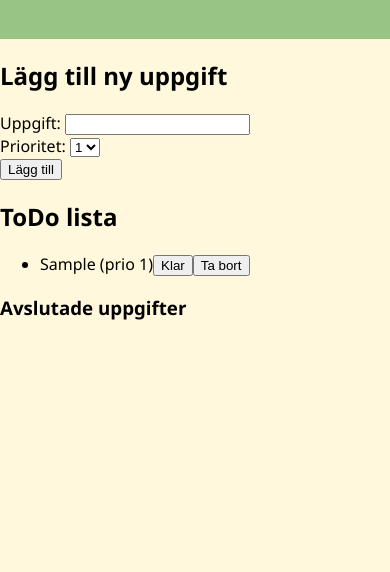
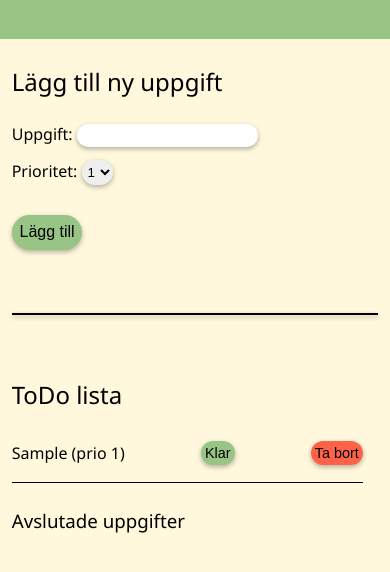
Before and after one commit to alvastern/laboration-2-TypeScript, a website built with Vite: page index.html in a window 390 px wide. Both pictures are taken after typing "Sample" into the empty fields and a click on the button "Lägg till". Shown: the part 110-682 px from the top of the page. Built offline with nearby package versions, Linux system fonts and the light colour scheme.

Commit message:
Styling + responsivitet

```diff
--- a/index.html
+++ b/index.html
@@ -30,10 +30,12 @@
         </div>
 
         <div>
-          <button type="submit">Lägg till</button>
+          <button type="submit" id="add-button">Lägg till</button>
         </div>
       </form>
     </section>
+
+    <hr id="linje">
 
     <section>
       <h2>ToDo lista</h2>
--- a/src/css/_base.scss
+++ b/src/css/_base.scss
@@ -1,5 +1,7 @@
 $green-color: rgb(152, 197, 134);
 $main-color: cornsilk;
+$font-weight: 350;
+$box-shadow: 0 2px 5px rgba(0, 0, 0, 0.3);
 
 body {
     background-color: $main-color;
@@ -11,11 +13,31 @@ body {
 header {
     background-color: $green-color;
     padding: 5vh 3vw;
+    $box-shadow: $box-shadow;
 }
 
 h1 {
     margin: 0;
     padding: 0;
     font-size: 3rem;
-    font-weight: 400;
+    font-weight: $font-weight;
 }
+
+h2, h3 {
+    margin: 3vh 3vw;
+    font-weight: $font-weight;
+}
+
+#uppgift-titel {
+    border-radius: 3rem;
+    box-shadow: $box-shadow;
+    padding: 0.5vh 0.5vw;
+    border: none;
+}
+
+#prioritet {
+    border-radius: 3rem;
+    box-shadow: $box-shadow;
+    padding: 0.5vh 0.5vw;
+    border: none;
+}
--- a/src/css/_components.scss
+++ b/src/css/_components.scss
@@ -0,0 +1,51 @@
+@use "./base" as *;
+
+@mixin button-hover {
+    background-color: darken($green-color, 15%);
+}
+
+#add-button {
+    background-color: $green-color;
+    border: none;
+    padding: 1vh 2vw;
+    cursor: pointer;
+    font-size: 1rem;
+    margin-top: 2vh;
+    border-radius: 2rem;
+    font-weight: 500;
+    box-shadow: $box-shadow;
+}
+
+#add-button:hover {
+    @include button-hover;
+}
+
+.complete-button {
+    background-color: $green-color;
+    border: none;
+    padding: 0.5vh 1vw;
+    cursor: pointer;
+    font-size: 0.9rem;
+    border-radius: 2rem;
+    font-weight: 500;
+    box-shadow: $box-shadow;
+}
+
+.complete-button:hover {
+    @include button-hover;
+}
+
+.delete-button {
+    background-color: rgb(255, 99, 71);
+    border: none;
+    padding: 0.5vh 1vw;
+    cursor: pointer;
+    font-size: 0.9rem;
+    border-radius: 2rem;
+    font-weight: 500;
+    box-shadow: $box-shadow;
+}
+
+.delete-button:hover {
+    background-color: darken(rgb(255, 99, 71), 15%);
+}
--- a/src/css/_layout.scss
+++ b/src/css/_layout.scss
@@ -0,0 +1,54 @@
+@use "./base" as *;
+
+#todo-form {
+    margin: 3vh 3vw;
+    display: flex;
+    flex-direction: column;
+    gap: 1.5vh;
+}
+
+#linje {
+    margin: 7.5vh 3vw;
+    border: solid black 0.5px;
+    box-shadow: $box-shadow;
+}
+
+#todo-lista {
+    list-style-type: none;
+    padding: 0;
+    margin: 0 3vw;
+    display: flex;
+    flex-direction: column;
+    gap: 1.5vh;
+    width: 50vw;
+}
+
+#avslutade-list {
+    list-style-type: none;
+    padding: 0;
+    margin: 0 3vw;
+    display: flex;
+    flex-direction: column;
+    gap: 1.5vh;
+    width: 50vw;
+}
+
+.todo-item {
+    display: flex;
+    justify-content: space-between;
+    align-items: center;
+    border-bottom: black solid 0.5px;
+    padding: 0.5vh 0 2vh 0;
+}
+
+@media (max-width: 1024px) and (min-width: 768px) {
+    #todo-lista, #avslutade-list {
+        width: 90vw;
+    }
+}
+
+@media (max-width: 768px) {
+    #todo-lista, #avslutade-list {
+        width: 90vw;
+    }
+}
--- a/src/ts/main.ts
+++ b/src/ts/main.ts
@@ -19,12 +19,15 @@ function renderTodos() {
 
     todos.forEach((todo, index) => {
         const li = document.createElement("li");
+        li.classList.add("todo-item");
         li.textContent = `${todo.task} (prio ${todo.priority})`;
 
         const button = document.createElement("button");
+        button.classList.add("complete-button");
         button.textContent = "Klar";
 
         const deleteButton = document.createElement("button");
+        deleteButton.classList.add("delete-button");
         deleteButton.textContent = "Ta bort";
 
         deleteButton.addEventListener("click", () => {
```
